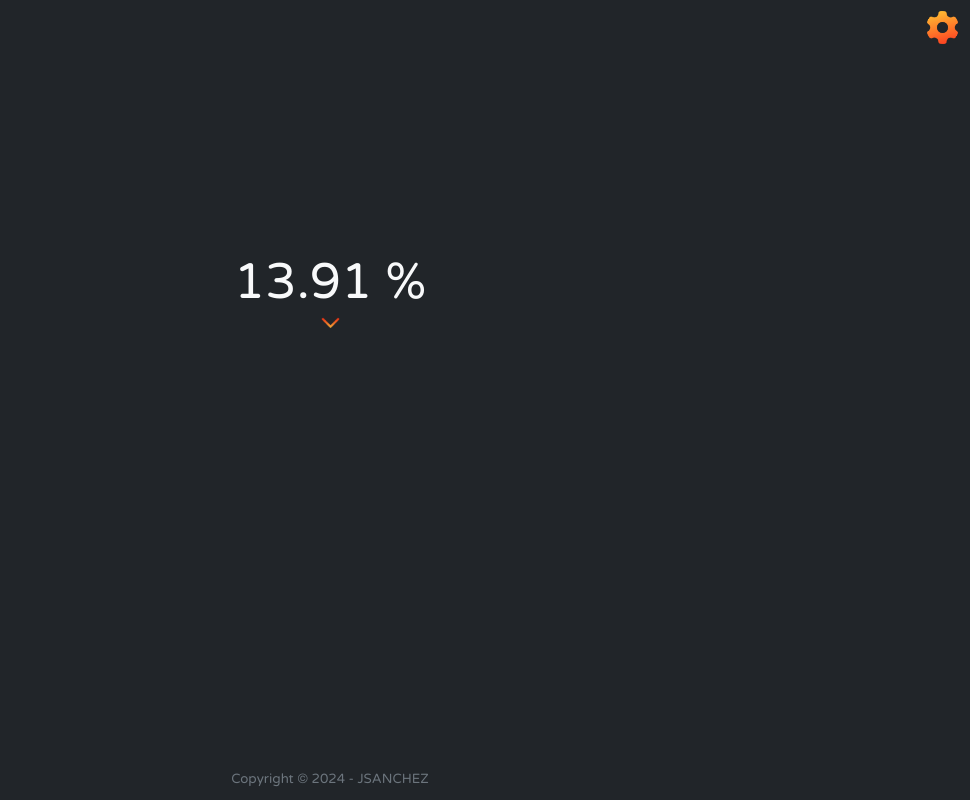
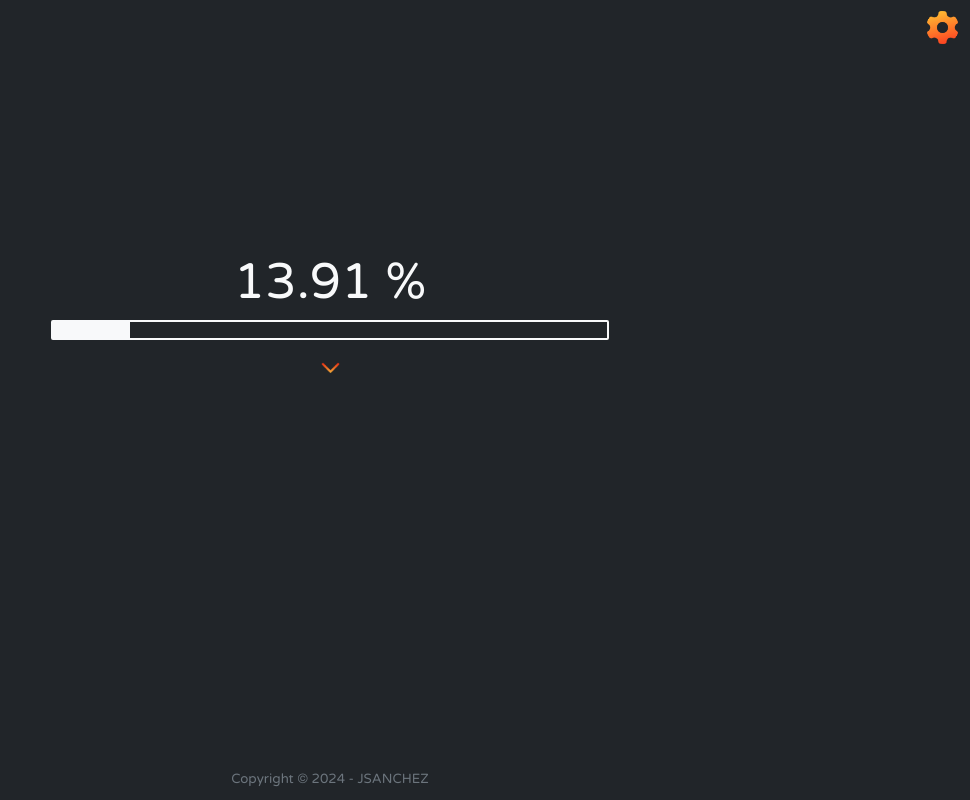
Before and after one commit to JoseManuelSanchezRubio/howMuchIsLeft, a React (Vite) app: page / in a window 1280 px wide. Shown: the whole page, without its empty margins (310-1280 px from the left). Built offline with nearby package versions, Linux system fonts and the light colour scheme.

Commit message:
progress bar added

```diff
--- a/src/App.css
+++ b/src/App.css
@@ -149,3 +149,27 @@ footer {
     transform: scale(1.1);
     transition: 0.2s;
 }
+
+.progress-bar {
+    margin-bottom: 25px;
+    margin-left: auto;
+    margin-right: auto;
+    border: 2px solid #f8f9fa;
+    border-radius: 2px;
+    width: 50%;
+    height: 20px;
+}
+
+.progress-bar::-webkit-progress-bar {
+    background-color: transparent;
+}
+
+.progress-bar::-webkit-progress-value {
+    background-color: #f8f9fa;
+}
+
+@media only screen and (max-width: 768px) {
+    .progress-bar {
+        width: 90%;
+    }
+}
--- a/src/App.jsx
+++ b/src/App.jsx
@@ -109,6 +109,7 @@ const App = () => {
     return (
       <>
         <div className='percentage'>{timeLeft.toFixed(2)} %</div>
+        <progress className="progress-bar" max="100" value={timeLeft.toFixed(2)} />
         <RemainingTime totalHoursOfWork={totalHoursOfWork} todaysHoursRemaining={todaysHoursRemaining} previousHoursWorked={previousHoursWorked} />
       </>
     )
--- a/src/components/RemainingTime.jsx
+++ b/src/components/RemainingTime.jsx
@@ -15,16 +15,16 @@ export const RemainingTime = (props) => {
             {showContent ?
                 <div className='box'>
                     <div className='fs-5'>Tiempo restante</div>
-                    <div className='d-flex justify-content-center'>
-                        <div className='px-4 me-2 mt-2'>
+                    <div className='d-flex justify-content-center gap-4 gap-md-5'>
+                        <div className='me-2 mt-2'>
                             <div>Nómina</div>
                             <div>{getDaysUntilPayment()} días</div>
                         </div>
-                        <div className='px-4 me-2 mt-2'>
+                        <div className='me-2 mt-2'>
                             <div>Semana</div>
                             <div>{parseDecimalToTime(totalHoursOfWork - previousHoursWorked)} h.</div>
                         </div>
-                        <div className='px-4 ms-2 mt-2'>
+                        <div className='mt-2'>
                             <div>Día</div>
                             <div>{parseDecimalToTime(todaysHoursRemaining)} h.</div>
                         </div>
```
